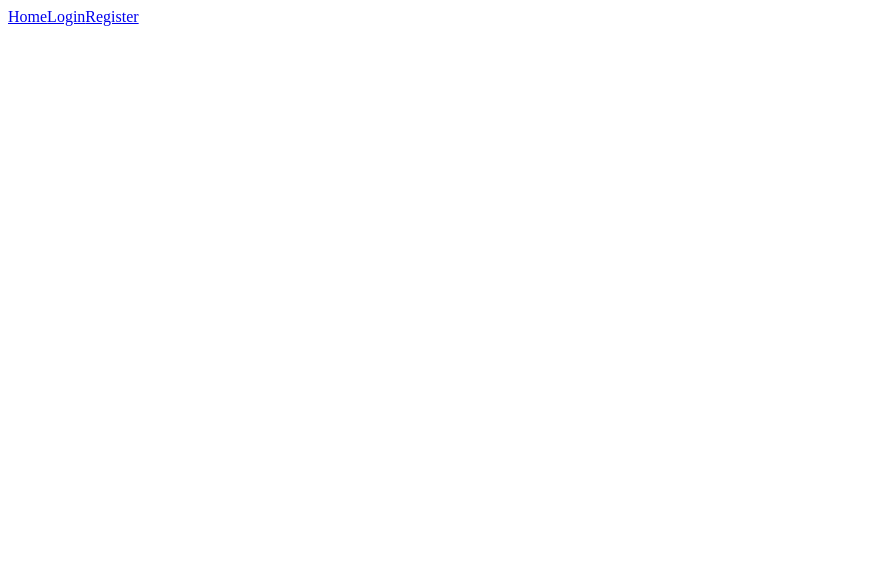
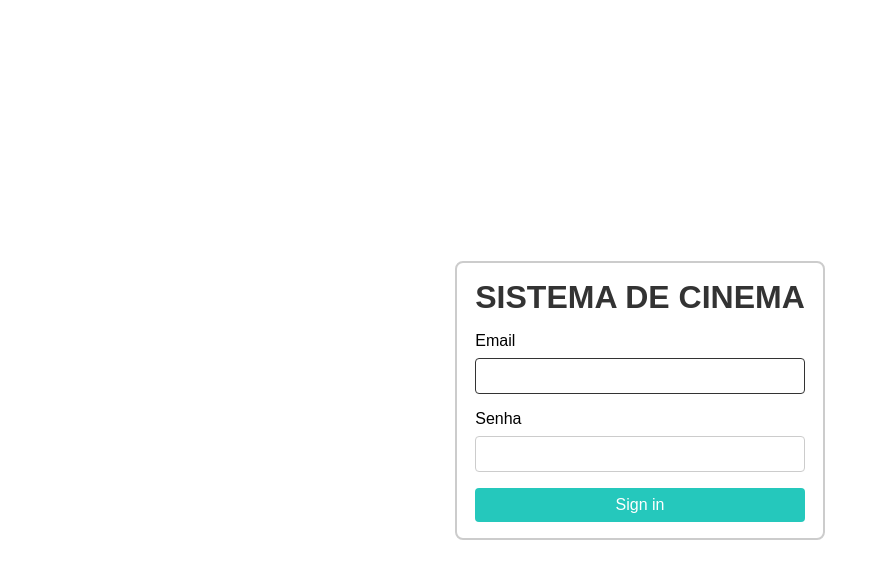
Before and after one commit to pedromiguel-dev/cinema-front, a React (Vite) app: page / in a window 1280 px wide. Shown: the top 578 px of the page, without its empty margins (0-880 px from the left). Built offline with nearby package versions, Linux system fonts and the light colour scheme.

Commit message:
stylezed login component
still applying styles

```diff
--- a/src/App.tsx
+++ b/src/App.tsx
@@ -2,8 +2,7 @@ import Layout from "./layout";
 import { Routes, Route } from "react-router-dom";
 import Home from "./pages/home";
 import Login from "./pages/login/Login";
-import RequireAuth from "./pages/login/RequireAuth";
-import WellCome from "./pages/WellCome";
+import RequireAuth from "./pages/RequireAuth";
 import Register from "./pages/register";
 import Users from "./pages/users";
 
@@ -12,11 +11,12 @@ function App() {
     <Routes>
       <Route path="/*" element={<Layout />}>
         {/**public */}
-        <Route path="Login" element={<Login />} />
-        <Route path="Register" element={<Register />} />
-        <Route path="" element={<WellCome />} />
+        <Route path="" element={<Login />} />
         {/** protected */}
-        <Route element={<RequireAuth allowedRoles={[100, 200]} />}>
+        <Route element={<RequireAuth allowedRoles={[30]} />}>
+          <Route path="Register" element={<Register />} />
+        </Route>
+        <Route element={<RequireAuth allowedRoles={[100, 200, 30]} />}>
           <Route path="Home" element={<Home />} />
         </Route>
         <Route element={<RequireAuth allowedRoles={[100, 30, 200]} />}>
--- /dev/null
+++ b/src/main.css
@@ -0,0 +1,21 @@
+/** reset css defaults */
+* {
+    font-family: Arial, Helvetica, sans-serif;
+    margin: 0;
+    padding: 0;
+    box-sizing: border-box;
+}
+
+:root {
+    --primary-blue: #25C8BC
+}
+
+
+.App {
+    /* background-color: rebeccapurple; */
+    min-height: 100vh;
+    display: flex;
+    flex-direction: column;
+    align-items: center;
+    justify-content: center;
+}
--- a/src/main.tsx
+++ b/src/main.tsx
@@ -3,6 +3,7 @@ import ReactDOM from "react-dom/client";
 import App from "./App.tsx";
 import { AuthProvider } from "./context/AuthProvider.tsx";
 import { BrowserRouter, Routes, Route } from "react-router-dom";
+import "./main.css";
 
 ReactDOM.createRoot(document.getElementById("root") as HTMLElement).render(
   <React.StrictMode>
--- a/src/pages/login/RequireAuth.tsx
+++ b/src/pages/RequireAuth.tsx
@@ -1,6 +1,6 @@
 import { useLocation, Navigate, Outlet } from "react-router-dom";
-import useAuth from "../../hooks/useAuth";
-import Unauthorized from "../unauthorized";
+import useAuth from "../hooks/useAuth";
+import Unauthorized from "./unauthorized";
 
 interface props {
   allowedRoles: number[];
@@ -16,7 +16,7 @@ const RequireAuth = ({ allowedRoles }: props) => {
 
     return role ? <Outlet /> : <Unauthorized />;
   }
-  return <Navigate to="/login" state={{ from: location }} replace />;
+  return <Navigate to="/" state={{ from: location }} replace />;
 };
 
 export default RequireAuth;
--- a/src/pages/home/index.tsx
+++ b/src/pages/home/index.tsx
@@ -1,13 +1,52 @@
 // import React from "react";
 
-import { Link } from "react-router-dom";
+import { Link, useLocation, useNavigate } from "react-router-dom";
+import useAxiosPrivate from "../../hooks/useAxiosPrivate";
+import React from "react";
 
 function Home() {
+  const [_, setResult] = React.useState<any>();
+  const axiosPrivate = useAxiosPrivate();
+  const navigate = useNavigate();
+  const location = useLocation();
+
+  const runEffectOnce = React.useRef(false);
+
+  React.useEffect(() => {
+    if (runEffectOnce.current === true) {
+      let isMounted = true;
+      const controller = new AbortController();
+
+      const verifyRoleWhenLoaded = async () => {
+        try {
+          const resultA = await axiosPrivate.get("/api/v1/home", { signal: controller.signal });
+          isMounted && setResult(resultA);
+          console.log(resultA);
+        } catch (error) {
+          console.log(error);
+          navigate("/", {
+            state: { from: location },
+            replace: true,
+          });
+        }
+      };
+      verifyRoleWhenLoaded();
+
+      return () => {
+        isMounted = false;
+        controller.abort();
+      };
+    }
+    return () => {
+      runEffectOnce.current = true;
+    };
+  }, []);
+
   return (
     <>
       <section>
         <h1>Home page</h1>
-        <Link to={"/Users"}>see users</Link>
+        {/* <Link to={"/Users"}>see users</Link> */}
       </section>
     </>
   );
--- /dev/null
+++ b/src/pages/login/index.css
@@ -0,0 +1,74 @@
+#login_section {
+    display: flex;
+    justify-content: center;
+    align-items: center;
+    flex-direction: column;
+    gap: 1rem;
+    padding: 16px 18px;
+    border-radius: 8px;
+    border: #ccc 2px solid;
+    /* background-color: #f5f5f5; */
+}
+
+
+@media (max-width: 460px) {
+    #login_section {
+        margin: 10px;
+        border: none
+    }
+}
+
+#login_section h1 {
+    text-align: center;
+    font-size: 2rem;
+    font-weight: 800;
+    color: #333;
+}
+
+#login_section form {
+    display: flex;
+    flex-direction: column;
+    gap: 1rem;
+    width: 100%;
+}
+
+#login_section form div {
+    display: flex;
+    flex-direction: column;
+    gap: 0.5rem;
+}
+
+#login_section form input {
+    padding: 8px 12px;
+    border: 1px solid #ccc;
+    border-radius: 4px;
+    font-size: 1rem;
+}
+
+#login_section form input:focus {
+    outline: none;
+    border-color: #333;
+}
+
+#login_section form button {
+    padding: 8px 12px;
+    border: none;
+    border-radius: 4px;
+    font-size: 1rem;
+    background-color: var(--primary-blue);
+    color: #fff;
+    cursor: pointer;
+}
+
+#login_section form button:hover {
+    background-color: #1fb5aa
+}
+
+#login_section form button:active {
+    background-color: #555;
+}
+
+#login_section form .error {
+    color: red;
+    font-size: 0.8rem;
+}
--- a/src/pages/login/login.tsx
+++ b/src/pages/login/login.tsx
@@ -3,13 +3,14 @@ import axios from "../../api/axios";
 import { AxiosError } from "axios";
 import useAuth from "../../hooks/useAuth";
 import { useNavigate, useLocation } from "react-router-dom";
+import "./index.css";
 const LOGIN_URL = "/api/v1/auth";
 
 function Login() {
   const { setAuth } = useAuth();
   const navigate = useNavigate();
   const location = useLocation();
-  const from = location.state?.from?.pathname || "/";
+  const from = location.state?.from?.pathname || "/home";
 
   const emailRef = React.useRef<HTMLInputElement>(null);
   const errRef = React.useRef<HTMLParagraphElement>(null);
@@ -55,11 +56,11 @@ function Login() {
 
   return (
     <>
-      <section>
-        <p ref={errRef} className={err ? "errMsg" : "offscreen"} aria-live="assertive">
+      <section id="login_section">
+        <p ref={errRef} className={err ? "error" : "offscreen"} aria-live="assertive">
           {err}
         </p>
-        <h1>Sign in</h1>
+        <h1>SISTEMA DE CINEMA</h1>
         <form onSubmit={handleSubmit}>
           <div>
             <label htmlFor="email">Email</label>
--- a/src/pages/users/index.tsx
+++ b/src/pages/users/index.tsx
@@ -21,7 +21,7 @@ const Users = () => {
           isMounted && setUsers(response.data);
         } catch (error) {
           console.log(error);
-          navigate("/Login", {
+          navigate("/", {
             state: { from: location },
             replace: true,
           });
```
